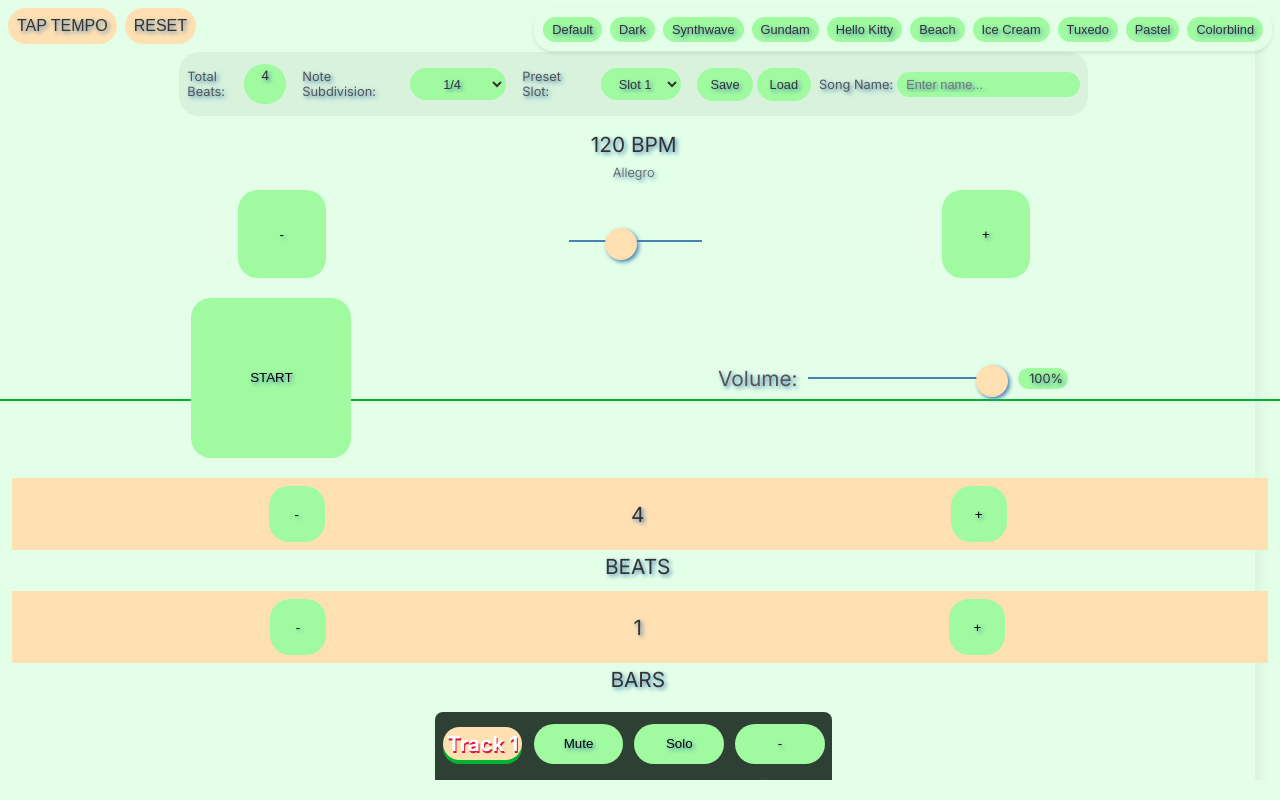
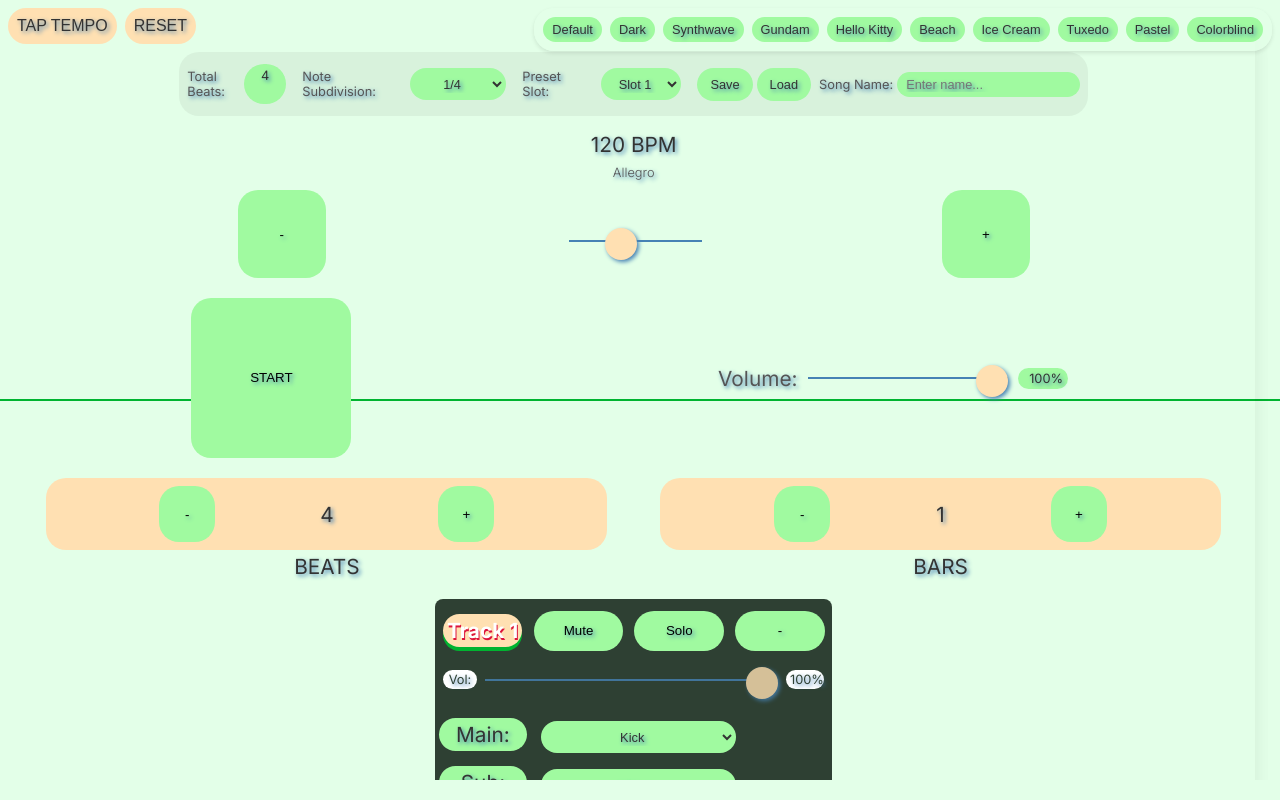
Before and after one commit to NickySimps/Metronominal_Website, a plain HTML site: page index.html in a window 1280 px wide. Drawn offline with nearby package versions, Linux system fonts and the light colour scheme; no server answers.

Commit message:
Update style.css

```diff
--- a/style.css
+++ b/style.css
@@ -109,6 +109,9 @@ body * {
   background: rgba(255, 255, 255, 0); /* White card background */
   text-align: center;
   width: 100%; /* Common width */
+  align-self: center;
+  border-radius: var(--BorderRadius);
+
 }
 
 .tempo-container {
@@ -210,9 +213,10 @@ input[type="range"]::-webkit-slider-runnable-track {
   background: var(
     --Accent
   ); /* Was white, now yellow-green for contrast with blue outline */
-  width: 110%;
+  width: 90%;
   padding: var(--s3); /* Standardized padding (8px) */
   margin: var(--s2) 0; /* Standardized margin (4px 0) */
+  border-radius: var(--BorderRadius);
 }
 
 .start-stop-btn {
@@ -245,6 +249,7 @@ input[type="range"]::-webkit-slider-runnable-track {
 .measures-container {
   transition: transform 0.3s ease-in-out, opacity 0.3s ease-in-out;
   transform-origin: top center;
+  display: flex;
 }
 
 .measures-container.moving {
```
